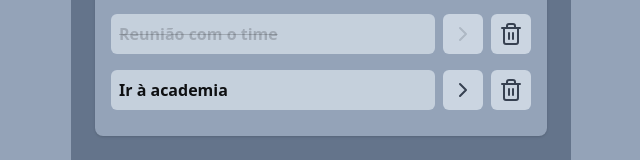
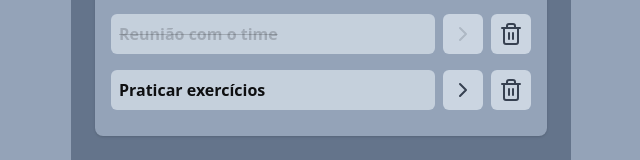
Before and after one commit to Carecsnay/Lista-de-Tarefa-ReactJS-com-Persistencia, a React (Vite) app: page / in a window 1280 px wide. Shown: the part 549-709 px from the top of the page, without its empty margins (319-959 px from the left). Built offline with nearby package versions, Linux system fonts and the light colour scheme.

Commit message:
fix: corrigir IDs das tarefas para usar v4() em vez de valores fixos | feat: adicionar persistencia de dados com o localStorage.

```diff
--- a/src/App.jsx
+++ b/src/App.jsx
@@ -4,38 +4,42 @@ import { useNavigate } from "react-router-dom";
 
 import AddTask from "./components/AddTask";
 import Tasks from "./components/Tasks";
+import { useEffect } from "react";
 
 function App() {
   const navigate = useNavigate();
 
   const [tasks, setTasks] = useState([
     {
-      id: 1,
+      id: v4(),
       title: "Estudar React",
       description: "Antes do mega hiper super evento FSC acontecer!",
       isCompleted: true,
     },
     {
-      id: 2,
+      id: v4(),
       title: "Fazer compras",
       description:
         "Comprar itens essenciais no supermercado às 14:30 do dia 29/07/2025",
       isCompleted: false,
     },
     {
-      id: 3,
+      id: v4(),
       title: "Reunião com o time",
       description: "Participar do clube da leitura no dia 31/07/2025",
       isCompleted: true,
     },
     {
-      id: 4,
-      title: "Ir à academia",
+      id: v4(),
+      title: "Praticar exercícios ",
       description: "Pra que? se eu já tenho tudo em casa?",
       isCompleted: false,
     },
   ]);
 
+  useEffect(() => {
+    localStorage.setItem("tasks", JSON.stringify(tasks));
+  }, [tasks]);
   function addTaskSubmit(title, description) {
     const newTask = {
       id: v4(),
```
